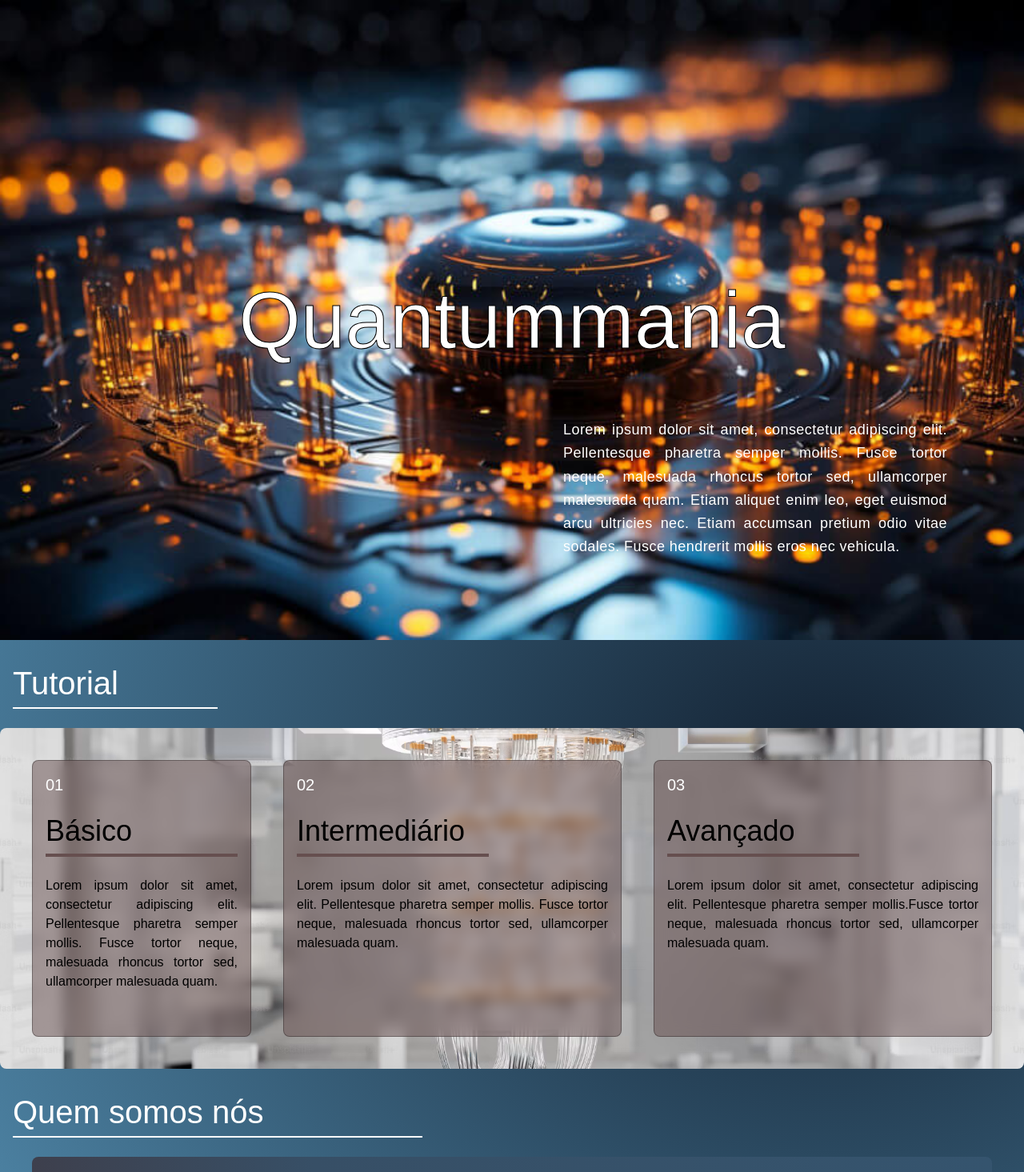
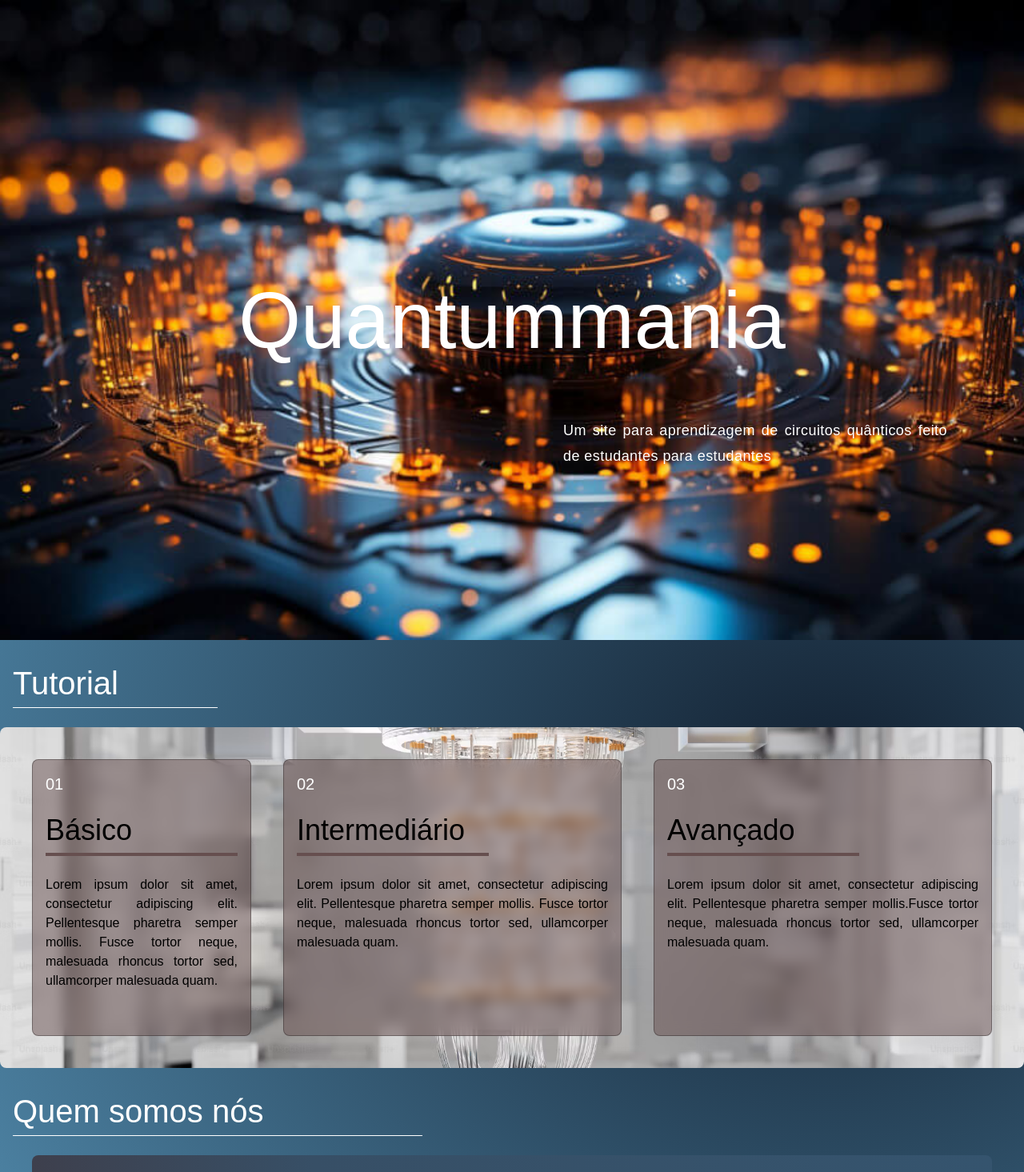
Before and after one commit to RogerDanielSS/quantummania_web, a Next.js app: page / in a window 1280 px wide. Shown: the top 1465 px of the page at 80% size. Built offline with nearby package versions, Linux system fonts and the light colour scheme.

Commit message:
feat: use styled components for landing page

```diff
--- a/src/app/page.tsx
+++ b/src/app/page.tsx
@@ -1,34 +1,38 @@
+"use client";
+
 import Link from "next/link";
-import CardComunidade from "./components/cardComunidade";
 import Card from "./components/cardTutorial";
-import Header from "./components/header";
 import MembroEquipe from "./components/membroEquipe";
+import {
+  HeroSection,
+  MainTitle,
+  Subtitle,
+  SectionTitle,
+  Divider,
+  TutorialSection,
+  CardsContainer,
+  TeamSection,
+} from "./styles";
 
 export default function Home() {
   return (
     <>
-      <div className="min-h-screen bg-[url('/background-landingpage.jpg')] bg-cover bg-center bg-no-repeat">
-        <h1 className="text-[100px] text-white text-center pt-[325px] text-stroke">
-          Quantummania
-        </h1>
-        <h2 className="text-white text-justify font-light leading-relaxed tracking-wide max-w-lg ml-auto mr-20 mt-12 px-4 text-[18px]">
-          Lorem ipsum dolor sit amet, consectetur adipiscing elit. Pellentesque
-          pharetra semper mollis. Fusce tortor neque, malesuada rhoncus tortor
-          sed, ullamcorper malesuada quam. Etiam aliquet enim leo, eget euismod
-          arcu ultricies nec. Etiam accumsan pretium odio vitae sodales. Fusce
-          hendrerit mollis eros nec vehicula.
-        </h2>
-      </div>
+      <HeroSection>
+        <MainTitle>Quantummania</MainTitle>
+        <Subtitle>
+          Um site para aprendizagem de circuitos quânticos feito de estudantes
+          para estudantes
+        </Subtitle>
+      </HeroSection>
+
       <div>
         <div>
-          <h1 className="text-white text-[40px] pt-6 pl-4 mb-0">Tutorial</h1>
-          <div className="w-64 h-px bg-white my-4 mt-0 pb-0.5 mb-6 ml-4"></div>
+          <SectionTitle>Tutorial</SectionTitle>
+          <Divider />
         </div>
-        <div className="w-full bg-[url('/background-tutorial.png')] bg-cover bg-center bg-no-repeat rounded-lg">
-          <div className="flex flex-col md:flex-row gap-6 md:gap-8 lg:gap-10 p-6 md:p-8 lg:p-10">
-            <Link
-              href="/gameplay"
-            >
+        <TutorialSection>
+          <CardsContainer>
+            <Link href="/gameplay">
               <Card
                 numeroCard="01"
                 nivelCard="Básico"
@@ -51,17 +55,15 @@ export default function Home() {
                             Pellentesque pharetra semper mollis.Fusce tortor neque,
                             malesuada rhoncus tortor sed, ullamcorper malesuada quam."
             />
-          </div>
-        </div>
+          </CardsContainer>
+        </TutorialSection>
       </div>
 
       <div>
-        <h1 className="text-white text-[40px] pt-6 pl-4 mb-0">
-          Quem somos nós
-        </h1>
-        <div className="w-128 h-px bg-white my-4 mt-0 pb-0.5 mb-6 ml-4"></div>
+        <SectionTitle>Quem somos nós</SectionTitle>
+        <Divider style={{ width: "32rem" }} />
       </div>
-      <div className="bg-[radial-gradient(circle_at_top_right,_#35546E_0%,_#374F66_70%,_#3E3F4C_100%)] ml-10 mr-10 rounded-lg grid grid-cols-4">
+      <TeamSection>
         <MembroEquipe
           nomeMembro="Estêvão"
           githubUrl="https://github.com/Txtravos"
@@ -102,7 +104,7 @@ export default function Home() {
           githubUrl="https://github.com/Txtravos"
           linkedinUrl="https://www.linkedin.com/in/estevaoviana/"
         />
-      </div>
+      </TeamSection>
     </>
   );
 }
--- /dev/null
+++ b/src/app/styles.ts
@@ -0,0 +1,80 @@
+import styled from "styled-components";
+
+export const HeroSection = styled.div`
+  min-height: 100vh;
+  background: url('/background-landingpage.jpg') no-repeat center center;
+  background-size: cover;
+`;
+
+export const MainTitle = styled.h1`
+  color: white;
+  font-size: 100px;
+  text-align: center;
+  padding-top: 325px;
+  margin: 0;
+`;
+
+export const Subtitle = styled.h2`
+  color: white;
+  text-align: justify;
+  font-weight: 300;
+  line-height: 1.75;
+  letter-spacing: 0.025em;
+  max-width: 32rem;
+  margin-left: auto;
+  margin-right: 5rem;
+  margin-top: 3rem;
+  padding: 0 1rem;
+  font-size: 18px;
+`;
+
+export const SectionTitle = styled.h1`
+  color: white;
+  font-size: 40px;
+  padding-top: 1.5rem;
+  padding-left: 1rem;
+  margin-bottom: 0;
+`;
+
+export const Divider = styled.div`
+  width: 16rem;
+  height: 1px;
+  background-color: white;
+  margin-top: 0;
+  margin-bottom: 1.5rem;
+  margin-left: 1rem;
+`;
+
+export const TutorialSection = styled.div`
+  width: 100%;
+  background: url('/background-tutorial.png') no-repeat center center;
+  background-size: cover;
+  border-radius: 0.5rem;
+`;
+
+export const CardsContainer = styled.div`
+  display: flex;
+  flex-direction: column;
+  gap: 1.5rem;
+  padding: 1.5rem;
+
+  @media (min-width: 768px) {
+    flex-direction: row;
+    gap: 2rem;
+    padding: 2rem;
+  }
+
+  @media (min-width: 1024px) {
+    gap: 2.5rem;
+    padding: 2.5rem;
+  }
+`;
+
+export const TeamSection = styled.div`
+  background: radial-gradient(circle at top right, #35546E 0%, #374F66 70%, #3E3F4C 100%);
+  margin-left: 2.5rem;
+  margin-right: 2.5rem;
+  border-radius: 0.5rem;
+  display: grid;
+  grid-template-columns: repeat(4, 1fr);
+`;
```
